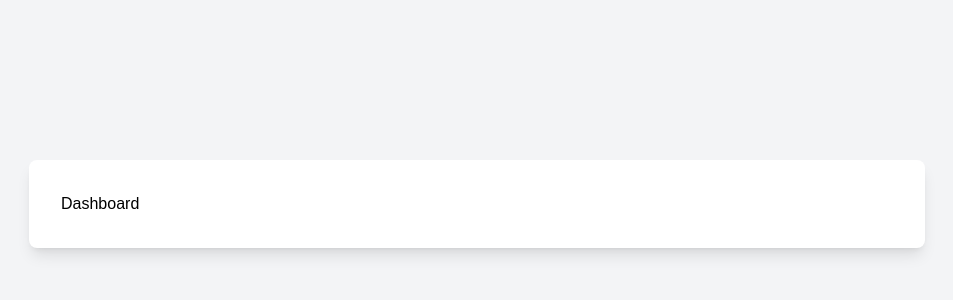
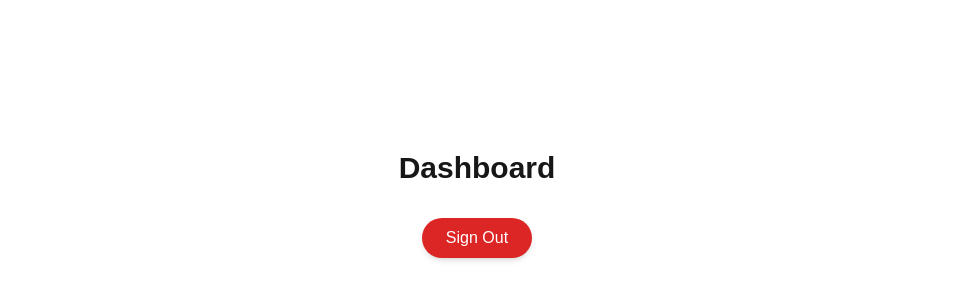
Before and after one commit to mamisoa/scaffold, a Next.js app: page /dashboard in a window 1280 px wide. Shown: the part 196-496 px from the top of the page, without its empty margins (163-1116 px from the left). Built offline with nearby package versions, Linux system fonts and the light colour scheme.

Commit message:
scaffold signout action

```diff
--- /dev/null
+++ b/src/app/components/sign-out-button.tsx
@@ -0,0 +1,19 @@
+"use client";
+
+import { handleSignOut } from "@/lib/auth/signOutServerAction";
+
+
+export const SignOutButton = (props: {
+  children?: React.ReactNode;
+  className?: string;
+}) => {
+  return (
+    <button
+      className={props.className}
+      style={{ cursor: "pointer" }}
+      onClick={() => handleSignOut()}
+    >
+      {props.children || "Sign Out"}
+    </button>
+  );
+};
--- a/src/app/dashboard/dashboard.tsx
+++ b/src/app/dashboard/dashboard.tsx
@@ -1,5 +1,12 @@
+import { SignOutButton } from "../components/sign-out-button";
+
 export function DashboardPage(){
     return (
-        <div>Dashboard</div>
+    <div className="grid grid-rows-[1fr] items-center justify-items-center min-h-screen p-8 sm:p-20">
+      <main className="flex flex-col items-center gap-8">
+        <h1 className="text-3xl font-semibold">Dashboard</h1>
+        <SignOutButton className="bg-red-600 border-gray-300 text-white py-2 px-6 rounded-full shadow-md hover:text-white hover:bg-red-400 hover:shadow-md transition duration-300 ease-in-out"/>
+      </main>
+    </div>
     )
 }
--- a/src/app/dashboard/page.tsx
+++ b/src/app/dashboard/page.tsx
@@ -1,11 +1,15 @@
+import { redirect } from "next/navigation";
 import { DashboardPage } from "./dashboard";
 
 export default async function Dashboard() {
-    return (
-      <div className="flex items-center justify-center min-h-screen bg-gray-100">
-        <div className="w-full max-w-4xl bg-white p-8 rounded-lg shadow-lg text-black">
-          <DashboardPage />
-        </div>
-      </div>
-    );
+    const isAuthenticated = true;
+
+    if (!isAuthenticated) {
+        redirect("/auth/sign-in");
+    } else {
+        return (
+                <DashboardPage />
+          );
+    }
+
   }
--- /dev/null
+++ b/src/lib/auth/signOutServerAction.tsx
@@ -0,0 +1,9 @@
+"use server";
+
+export async function handleSignOut() {
+  try {
+    await console.log("Signed out");
+  } catch (error) {
+    throw error;
+  }
+};
```
